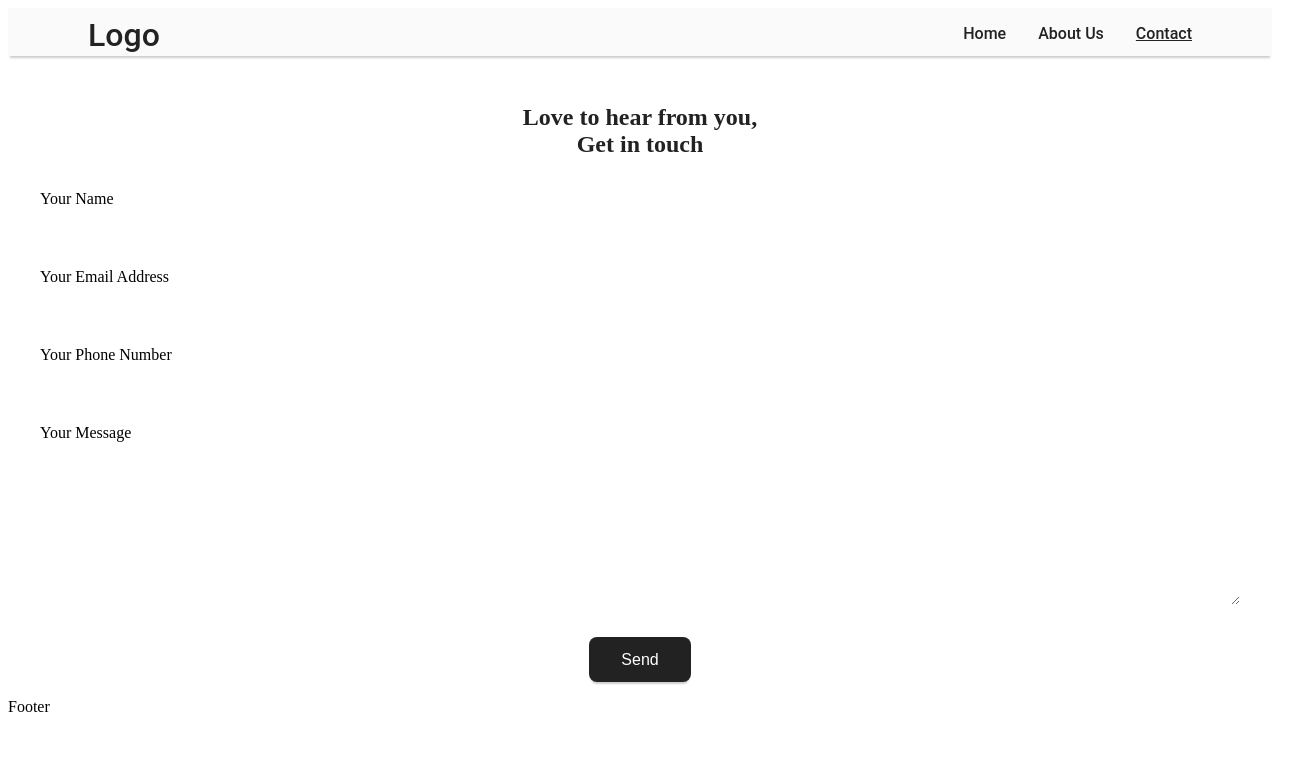
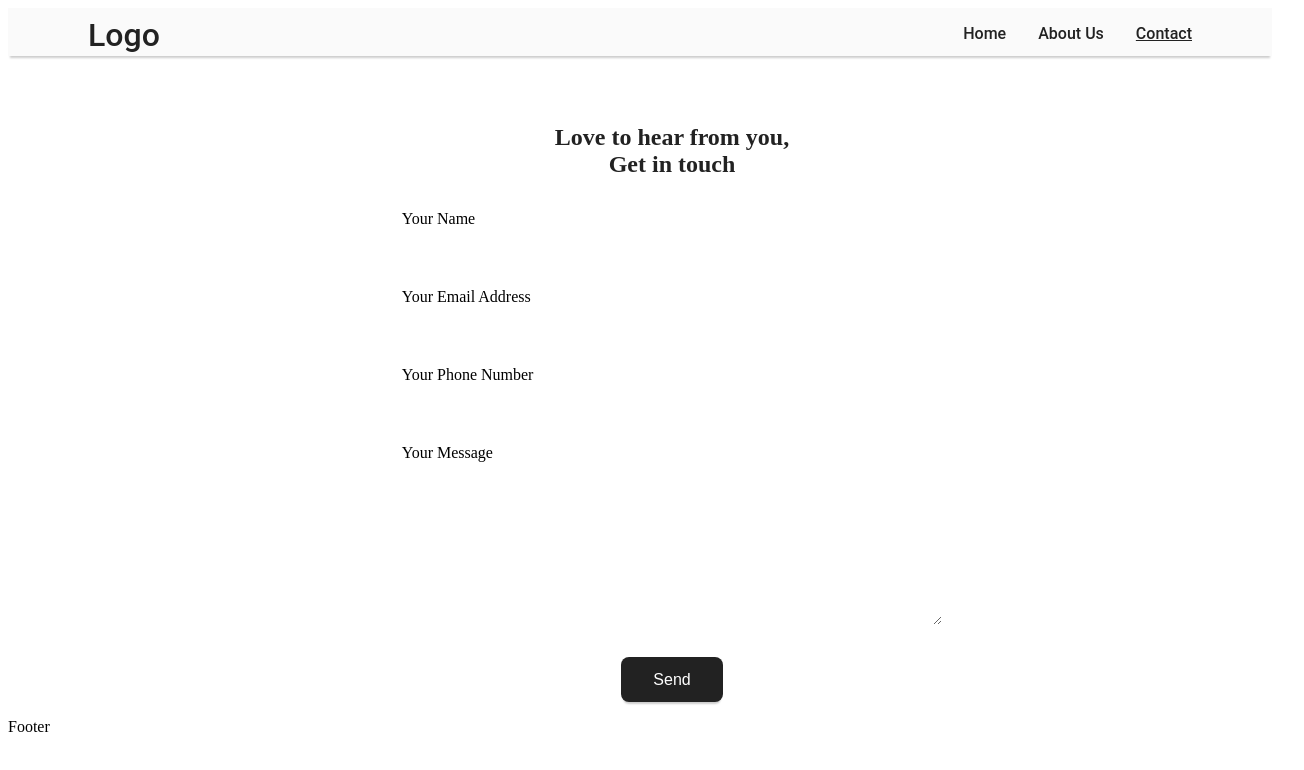
Before and after one commit to Saran-pariyar/landing-page, a React (Create React App) app: page /contact in a window 1280 px wide. Shown: the top 770 px of the page, 1304 px wide, since content can reach past the window. Built offline with nearby package versions, Linux system fonts and the light colour scheme; the HTML template or start-up script is replaced by a standard one.

Commit message:
changed styles and added contact component

```diff
--- a/src/App.js
+++ b/src/App.js
@@ -10,6 +10,7 @@ import { BrowserRouter, Route, Routes } from "react-router-dom";
 
 function App() {
   return (
+
     <BrowserRouter>
       <Navbar />
       <Routes>
--- a/src/assets/css/index.css
+++ b/src/assets/css/index.css
@@ -1,4 +1,6 @@
 *,
+*::after,
+*::before,
 html,
 body {
   margin: 0;
@@ -8,7 +10,9 @@ body {
   /* sizes for the font : Regular 400 & Bold 700 */
 }
 
-body{
+body {
+  width: 100%;
+  height: 100%;
   background-color: #fafafa;
 }
 
@@ -18,8 +22,7 @@ body{
 }
 
 @media screen and (min-width: 768px) {
-
-  .container{
+  .container {
     margin-inline: 4rem;
   }
 }
--- a/src/components/Contact/Contact.css
+++ b/src/components/Contact/Contact.css
@@ -1,4 +1,10 @@
+section {
+  width: 100%;
+  height: 100%;
+  display: none;
+}
 .contact {
+  width: 100%;
   margin: 3rem 2rem 0;
 }
 
@@ -73,3 +79,12 @@ input[type="number"]::-webkit-outer-spin-button {
   box-shadow: 0 4px 2px -2px rgba(0, 0, 0, 0.2);
   cursor: pointer;
 }
+@media screen and (min-width: 768px) {
+
+  .contact {
+    display: flex;
+    align-items: center;
+    justify-content: center;
+    width: 100%;
+  }
+}
```
